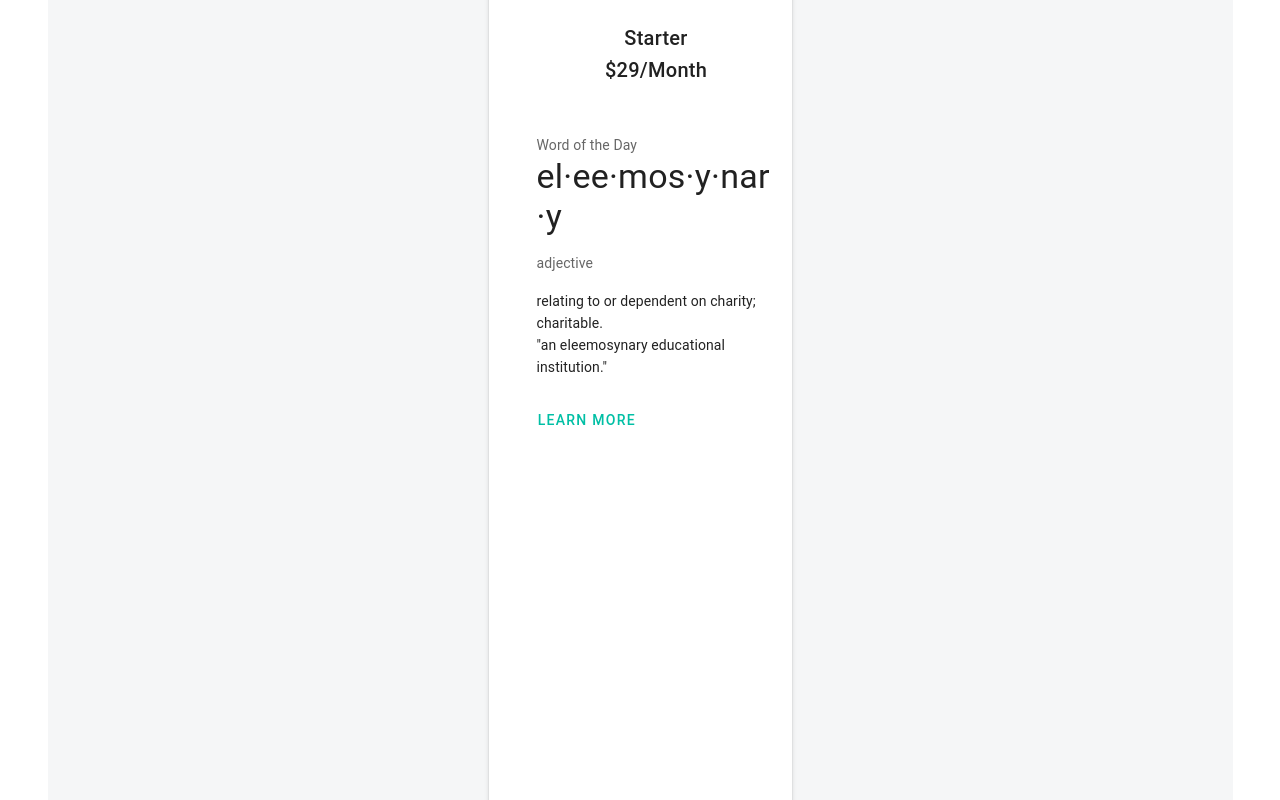
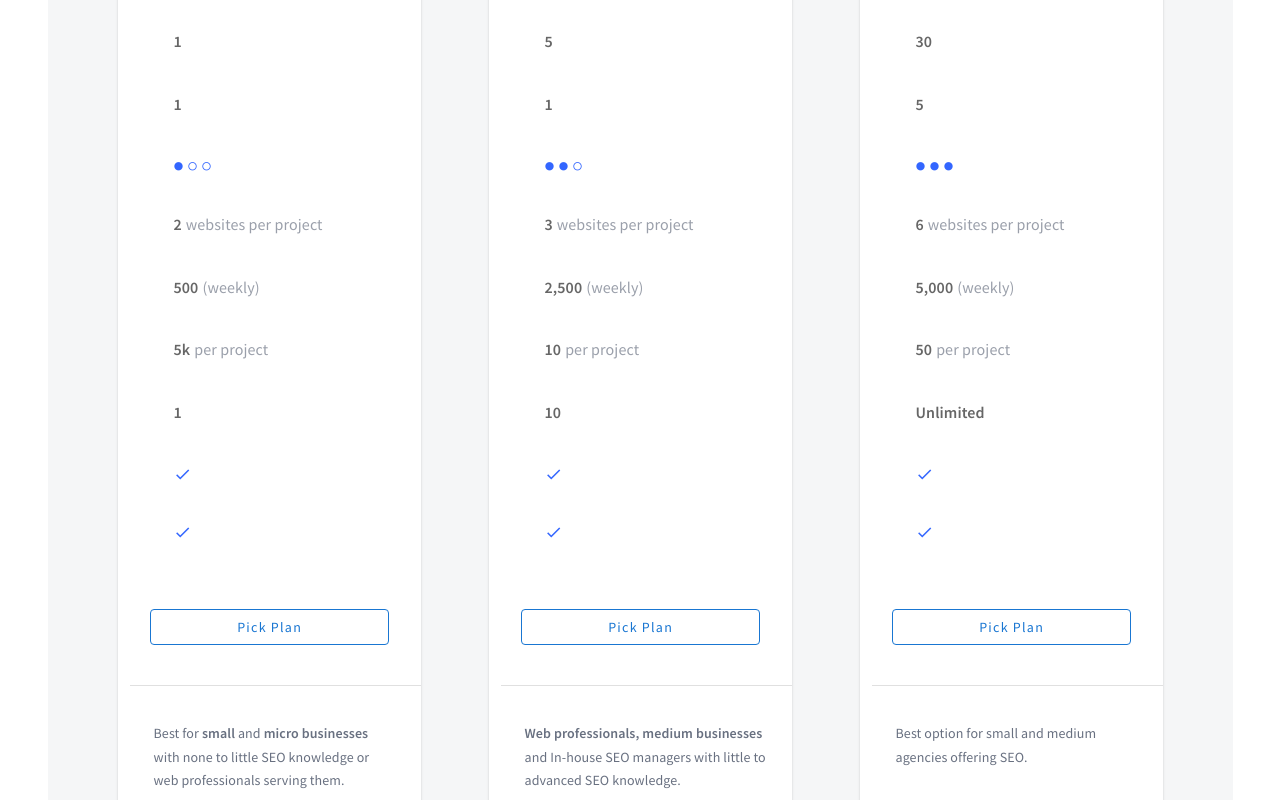
Before and after one commit to MrNedNick/vue-cpanel, a Vue app: page /pro in a window 1280 px wide. Shown: the part 420-1220 px from the top of the page. Built offline with nearby package versions, Linux system fonts and the light colour scheme.

Commit message:
Created 3 cards

```diff
--- a/src/pages/GoPro.vue
+++ b/src/pages/GoPro.vue
@@ -5,89 +5,262 @@
         <h1>Get discovered online.</h1>
         <span>We support beginners at every step of their SEO journey.</span>
 
-        <v-switch
-            inset
-            label='Switch' />
+        <v-switch inset label="Switch" />
       </v-container>
+      <v-container class="card-wrapper d-flex">
+
         <v-card
-          class="mx-auto pl-8 pt-4"
-          max-width="303"
-          height="974"
-
+          class="card mx-auto pl-3 pt-4 rounded-xl"
+          elevation="1"
         >
-        <v-card-title class="d-flex flex-column">
-          <span>Starter</span>
-          <div>
-            <span>$29</span>
-            <span>/Month</span>
+          <v-card-title class="d-flex flex-column align-start mb-8 ml-6">
+            <span class="title">Starter</span>
+            <div class="d-flex align-center">
+              <span class="price">$29</span>
+              <span class="price-period ml-2">/Month</span>
             </div>
           </v-card-title>
-
-        <v-card-text>
-
+          <v-card-text class="card-row ml-7 mb-1">
+            <span class="card-text">1</span>
           </v-card-text>
-
-        <v-card-text>
-          <div>Word of the Day</div>
-          <p class="text-h4 text--primary">
-            el·ee·mos·y·nar·y
-          </p>
-          <p>adjective</p>
-          <div class="text--primary">
-            relating to or dependent on charity; charitable.<br>
-            "an eleemosynary educational institution."
-          </div>
+          <v-card-text class="card-row ml-7 mb-1">
+            <span class="card-text">1</span>
           </v-card-text>
-        <v-card-actions>
+          <v-card-text class="card-row ml-7 mb-1">
+            <v-icon class="card-circle mr-1">mdi-checkbox-blank-circle</v-icon>
+            <v-icon class="card-circle mr-1"
+              >mdi-checkbox-blank-circle-outline</v-icon
+            >
+            <v-icon class="card-circle"
+              >mdi-checkbox-blank-circle-outline</v-icon
+            >
+          </v-card-text>
+          <v-card-text class="card-row ml-7 mb-1">
+            <span class="card-text mr-1">2</span>
+            <span class="card-subtitle">websites per project</span>
+          </v-card-text>
+          <v-card-text class="card-row ml-7 mb-1">
+            <span class="card-text mr-1">500</span>
+            <span class="card-subtitle">(weekly)</span>
+          </v-card-text>
+          <v-card-text class="card-row ml-7 mb-1">
+            <span class="card-text mr-1">5k</span>
+            <span class="card-subtitle">per project</span>
+          </v-card-text>
+          <v-card-text class="card-row ml-7 mb-1">
+            <span class="card-text">1</span>
+          </v-card-text>
+          <v-card-text class="card-row ml-7 mb-1">
+            <v-icon class="card-check">mdi-check</v-icon>
+          </v-card-text>
+          <v-card-text class="card-row ml-7 mb-8">
+            <v-icon class="card-check">mdi-check</v-icon>
+          </v-card-text>
           <v-btn
-              text
-              color="teal accent-4"
-              @click="reveal = true"
+            class="card-btn ml-5 mt-5 mb-10 text-capitalize"
+            color="primary"
+            outlined
           >
-            Learn More
+            Pick Plan
           </v-btn>
-        </v-card-actions>
-
-        <v-expand-transition>
-          <v-card
-              v-if="reveal"
-              class="transition-fast-in-fast-out v-card--reveal"
-              style="height: 100%;"
-          >
-            <v-card-text class="pb-0">
-              <p class="text-h4 text--primary">
-                Origin
-              </p>
-              <p>late 16th century (as a noun denoting a place where alms were distributed): from medieval Latin
-                eleemosynarius, from late Latin eleemosyna ‘alms’, from Greek eleēmosunē ‘compassion’ </p>
+          <v-divider></v-divider>
+          <v-card-text class="card-footer mt-5 ml-2">
+            <span class="card-footer-text">
+              Best for <b>small</b> and <b>micro businesses</b> with none to
+              little SEO knowledge or web professionals serving them.
+            </span>
           </v-card-text>
-            <v-card-actions class="pt-0">
-              <v-btn
-                  text
-                  color="teal accent-4"
-                  @click="reveal = false"
-              >
-                Close
-              </v-btn>
-            </v-card-actions>
-          </v-card>
-        </v-expand-transition>
         </v-card>
 
+        <v-card
+          class="card mx-auto pl-3 pt-4 rounded-xl"
+          elevation="1"
+        >
+          <v-card-title class="d-flex flex-column align-start mb-8 ml-6">
+            <span class="title">Pro</span>
+            <div class="d-flex align-center">
+              <span class="price">$99</span>
+              <span class="price-period ml-2">/Month</span>
+            </div>
+          </v-card-title>
+          <v-card-text class="card-row ml-7 mb-1">
+            <span class="card-text">5</span>
+          </v-card-text>
+          <v-card-text class="card-row ml-7 mb-1">
+            <span class="card-text">1</span>
+          </v-card-text>
+          <v-card-text class="card-row ml-7 mb-1">
+            <v-icon class="card-circle mr-1">mdi-checkbox-blank-circle</v-icon>
+            <v-icon class="card-circle mr-1">mdi-checkbox-blank-circle</v-icon>
+            <v-icon class="card-circle"
+              >mdi-checkbox-blank-circle-outline</v-icon
+            >
+          </v-card-text>
+          <v-card-text class="card-row ml-7 mb-1">
+            <span class="card-text mr-1">3</span>
+            <span class="card-subtitle">websites per project</span>
+          </v-card-text>
+          <v-card-text class="card-row ml-7 mb-1">
+            <span class="card-text mr-1">2,500</span>
+            <span class="card-subtitle">(weekly)</span>
+          </v-card-text>
+          <v-card-text class="card-row ml-7 mb-1">
+            <span class="card-text mr-1">10</span>
+            <span class="card-subtitle">per project</span>
+          </v-card-text>
+          <v-card-text class="card-row ml-7 mb-1">
+            <span class="card-text">10</span>
+          </v-card-text>
+          <v-card-text class="card-row ml-7 mb-1">
+            <v-icon class="card-check">mdi-check</v-icon>
+          </v-card-text>
+          <v-card-text class="card-row ml-7 mb-8">
+            <v-icon class="card-check">mdi-check</v-icon>
+          </v-card-text>
+          <v-btn
+            class="card-btn ml-5 mt-5 mb-10 text-capitalize"
+            color="primary"
+            outlined
+          >
+            Pick Plan
+          </v-btn>
+          <v-divider></v-divider>
+          <v-card-text class="card-footer mt-5 ml-2">
+            <span class="card-footer-text">
+              <b>Web professionals, medium businesses</b> and In-house SEO managers
+              with little to advanced SEO knowledge.
+            </span>
+          </v-card-text>
+        </v-card>
+
+        <v-card
+          class="card mx-auto pl-3 pt-4 rounded-xl"
+          elevation="1"
+        >
+          <v-card-title class="d-flex flex-column align-start mb-8 ml-6">
+            <span class="title">Agency</span>
+            <div class="d-flex align-center">
+              <span class="price">$219</span>
+              <span class="price-period ml-2">/Month</span>
+            </div>
+          </v-card-title>
+          <v-card-text class="card-row ml-7 mb-1">
+            <span class="card-text">30</span>
+          </v-card-text>
+          <v-card-text class="card-row ml-7 mb-1">
+            <span class="card-text">5</span>
+          </v-card-text>
+          <v-card-text class="card-row ml-7 mb-1">
+            <v-icon class="card-circle mr-1">mdi-checkbox-blank-circle</v-icon>
+            <v-icon class="card-circle mr-1"
+              >mdi-checkbox-blank-circle</v-icon
+            >
+            <v-icon class="card-circle"
+              >mdi-checkbox-blank-circle</v-icon
+            >
+          </v-card-text>
+          <v-card-text class="card-row ml-7 mb-1">
+            <span class="card-text mr-1">6</span>
+            <span class="card-subtitle">websites per project</span>
+          </v-card-text>
+          <v-card-text class="card-row ml-7 mb-1">
+            <span class="card-text mr-1">5,000</span>
+            <span class="card-subtitle">(weekly)</span>
+          </v-card-text>
+          <v-card-text class="card-row ml-7 mb-1">
+            <span class="card-text mr-1">50</span>
+            <span class="card-subtitle">per project</span>
+          </v-card-text>
+          <v-card-text class="card-row ml-7 mb-1">
+            <span class="card-text">Unlimited</span>
+          </v-card-text>
+          <v-card-text class="card-row ml-7 mb-1">
+            <v-icon class="card-check">mdi-check</v-icon>
+          </v-card-text>
+          <v-card-text class="card-row ml-7 mb-8">
+            <v-icon class="card-check">mdi-check</v-icon>
+          </v-card-text>
+          <v-btn
+            class="card-btn ml-5 mt-5 mb-10 text-capitalize"
+            color="primary"
+            outlined
+          >
+            Pick Plan
+          </v-btn>
+          <v-divider></v-divider>
+          <v-card-text class="card-footer mt-5 ml-2">
+            <span class="card-footer-text">
+              Best option for small and medium agencies offering SEO.
+            </span>
+          </v-card-text>
+        </v-card>
+      </v-container>
     </v-container>
   </v-main>
 </template>
 
 <script>
 export default {
-  setup() {
-
-  },
-}
+  setup() {},
+};
 </script>
 
 <style scoped>
 .wrapper {
-  margin-top: 152px;
+  font-family: Source Sans Pro;
+  color: #05122d;
+  margin-top: 0px;
+}
+/* card */
+.card {
+  width: 303px;
+  height: 974px;
+}
+.title {
+  font-size: 22px;
+  line-height: 28px;
+}
+.price {
+  font-weight: bold;
+  font-size: 56px;
+  line-height: 70px;
+}
+.price-period {
+  font-size: 16px;
+  line-height: 166%;
+  color: #05122d;
+  opacity: 0.4;
+}
+.card-text {
+  font-weight: 600;
+  font-size: 16px;
+  line-height: 166%;
+}
+.card-subtitle {
+  font-size: 16px;
+  line-height: 166%;
+  color: #05122d;
+  opacity: 0.4;
+}
+.card-btn {
+  width: 239px;
+  height: 40px;
+}
+.card-circle.v-icon.v-icon {
+  font-size: 10px;
+  color: #3366ff;
+}
+.card-check.v-icon.v-icon {
+  font-size: 18px;
+  color: #3366ff;
+}
+.card-footer {
+  max-width: 274px;
+}
+.card-footer-text {
+  font-size: 14px;
+  line-height: 166%;
+  color: #05122d;
+  opacity: 0.6;
 }
 </style>
```
Lines whose indentation alone changed are shown as unchanged.
